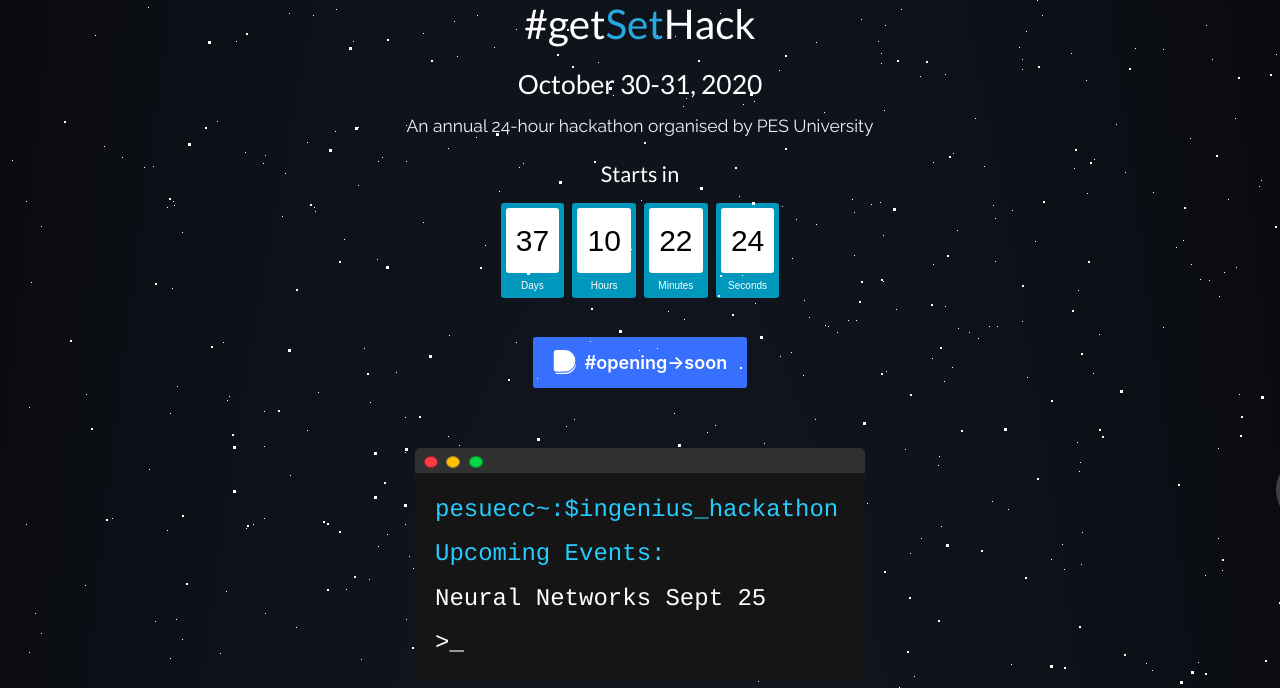
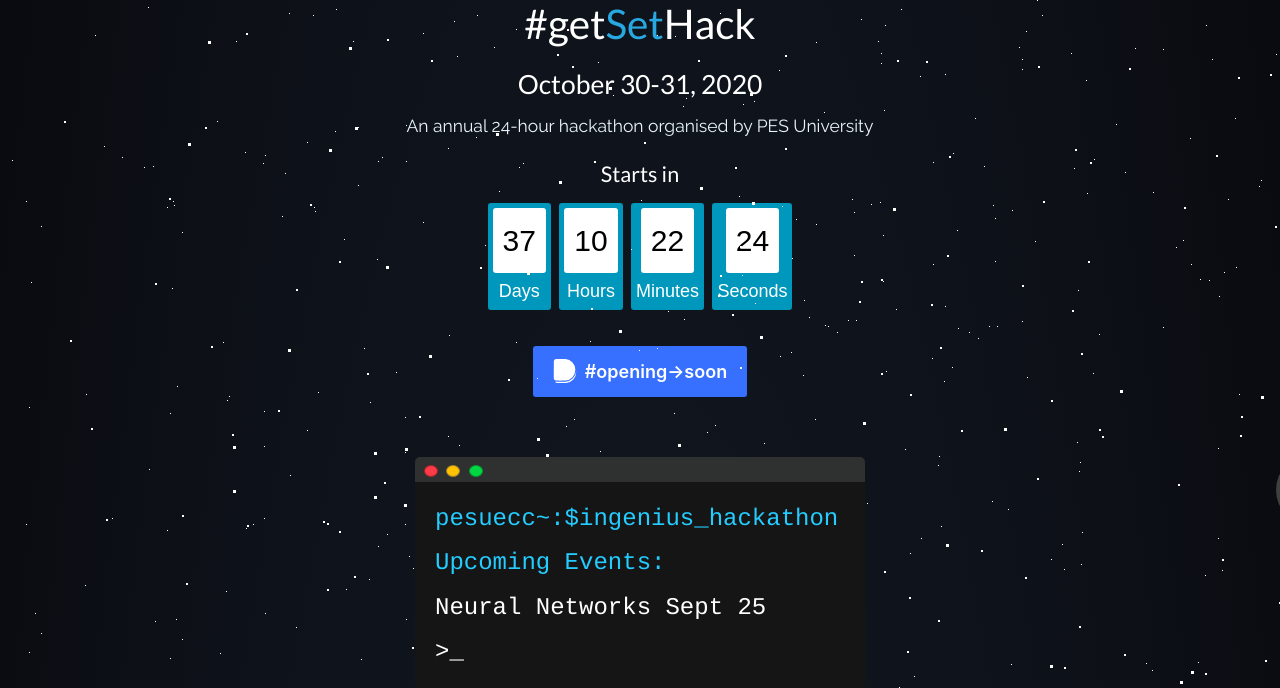
Before and after one commit to inGenius-2020/website, a PHP site: page /index.html in a window 1280 px wide. Shown: the part 262-950 px from the top of the page. Run offline with PHP 8.4, Linux system fonts and the light colour scheme; some libraries are stand-ins or nearby versions; some web fonts are replaced.

Commit message:
teams fixed

```diff
--- a/css/countdown.css
+++ b/css/countdown.css
@@ -28,7 +28,7 @@
 
 .smalltext{
 	padding-top: 5px;
-	font-size: 16px;
+	font-size: 18px !important;
 }
 
 @media (max-height:1024px){
```
